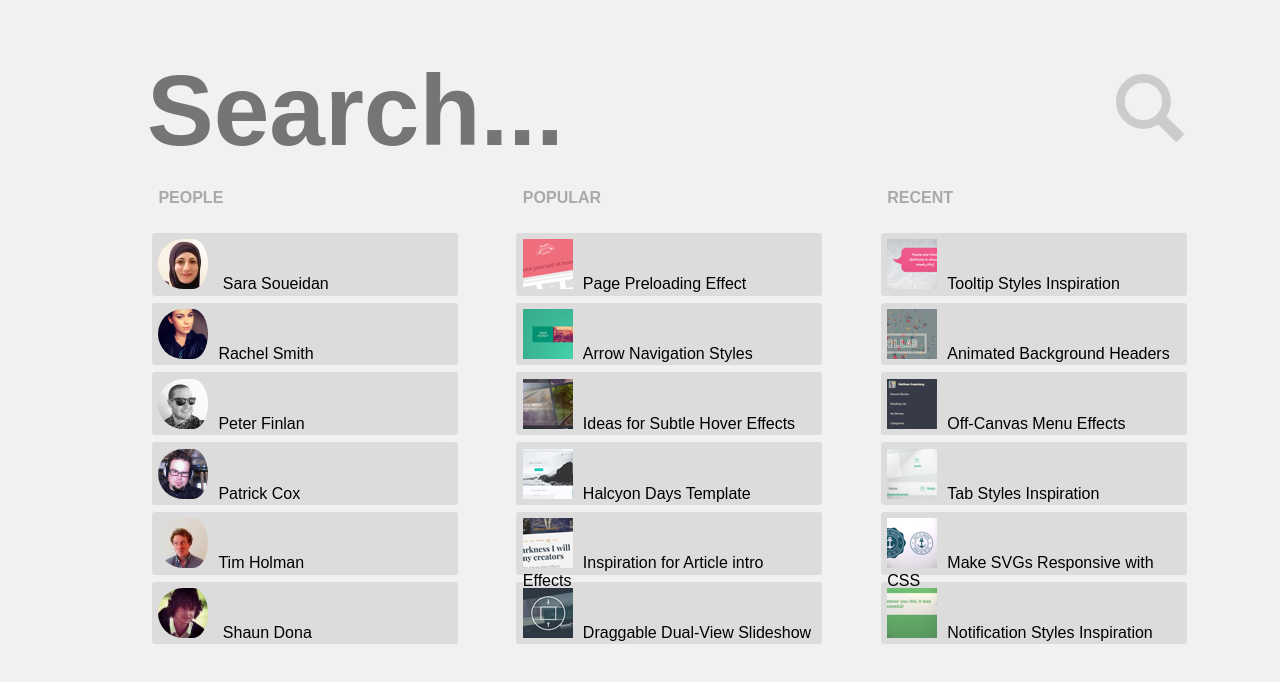
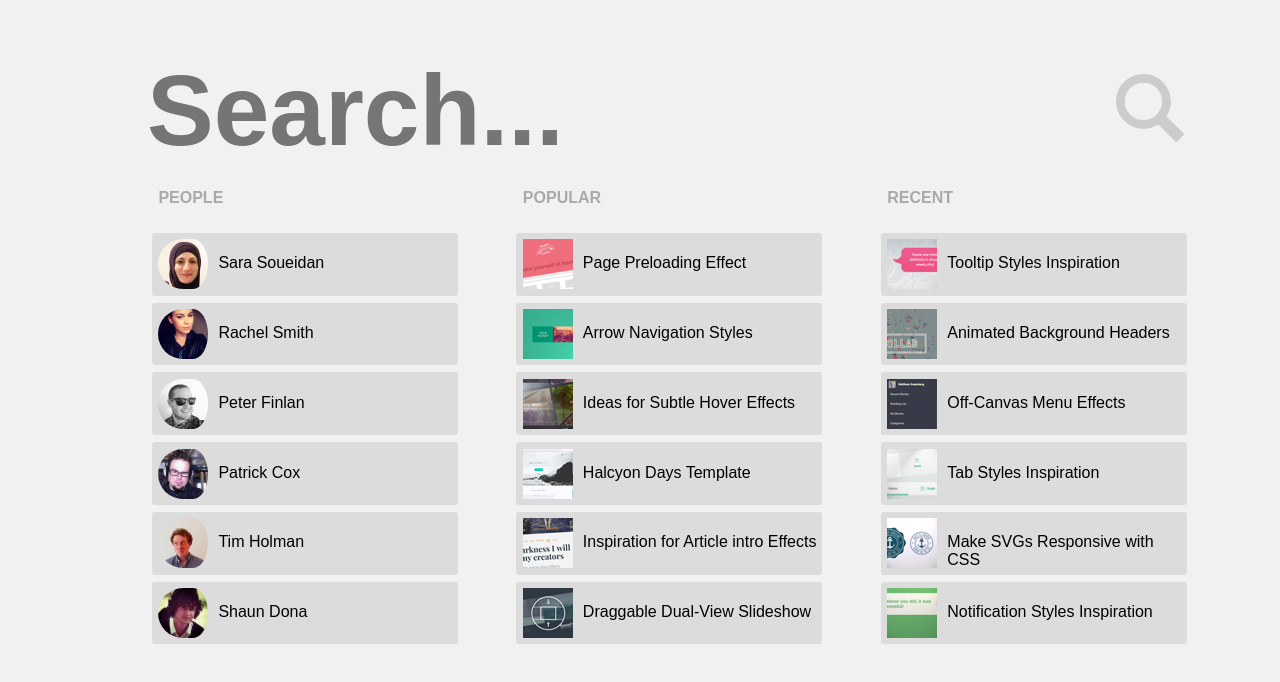
Before and after one commit to makswolf/css-huge-search, a plain HTML site: page index.html in a window 1280 px wide. Drawn offline with Linux system fonts and the light colour scheme.

Commit message:
position, pointer

```diff
--- a/css/style.css
+++ b/css/style.css
@@ -28,6 +28,7 @@ button.submit {
     outline: none;
     background: #f1f1f1;
     padding: o;
+    cursor: pointer;
 }
 button.submit img {
     height: 70px;
@@ -57,6 +58,31 @@ li {
 ul.people li img {
     border-radius: 25px;
 }
+
+.people li {
+    position: relative;
+}
+.people li span {
+    position: absolute;
+    top: 50%;
+    margin-top: -10px;
+}
+.popular li {
+    position: relative;
+}
+.popular li span {
+    position: absolute;
+    top: 50%;
+    margin-top: -10px;
+}
+.recent li {
+    position: relative;
+}
+.recent li span {
+    position: absolute;
+    top: 50%;
+    margin-top: -10px;
+}
 ul.people li.one {
     background-color: #f1f1f1;
     height: 30px;
--- a/index.html
+++ b/index.html
@@ -16,8 +16,8 @@
 
     <ul class="people">
         <li class="one">PEOPLE</li>
-        <li>  <img src="img/SaraSoueidan.jpeg" alt="Sara Soueidan"> <span>Sara Soueidan</span></li>
-        <li><img src="img/RachelSmith.png" alt="Rachel Smith"><span>Rachel Smith</span></li>
+        <li > <img src="img/SaraSoueidan.jpeg" alt="Sara Soueidan"> <span>Sara Soueidan</span></li>
+        <li ><img src="img/RachelSmith.png" alt="Rachel Smith"><span>Rachel Smith</span></li>
         <li><img src="img/PeterFinlan.jpeg" alt="Peter Finlan"><span>Peter Finlan</span></li>
         <li><img src="img/PatrickCox.png" alt="Patrick Cox"><span>Patrick Cox</span></li>
         <li> <img src="img/TimHolman.jpeg" alt="Tim Holman"><span>Tim Holman</span></li>
@@ -27,22 +27,22 @@
 
     <ul class="popular">
         <li class="two">POPULAR</li>
-        <li> <img src="img/PagePreloadingEffect.png">Page Preloading Effect</li>
-        <li><img src="img/ArrowNavigationStyles.png" alt="Error">Arrow Navigation Styles</li>
-        <li><img src="img/HoverEffectsIdeasNew.png" alt="Error">Ideas for Subtle Hover Effects</li>
-        <li><img src="img/FreebieHalcyonDays.png" alt="Error">Halcyon Days Template</li>
-        <li><img src="img/ArticleIntroEffects.png" alt="Error">Inspiration for Article intro Effects</li>
-        <li><img src="img/DraggableDualViewSlideshow.png" alt="Error">Draggable Dual-View Slideshow</li>
+        <li> <img src="img/PagePreloadingEffect.png"><span>Page Preloading Effect</span></li>
+        <li><img src="img/ArrowNavigationStyles.png" alt="Error"><span>Arrow Navigation Styles</span></li>
+        <li><img src="img/HoverEffectsIdeasNew.png" alt="Error"><span>Ideas for Subtle Hover Effects</span></li>
+        <li><img src="img/FreebieHalcyonDays.png" alt="Error"><span>Halcyon Days Template</span></li>
+        <li><img src="img/ArticleIntroEffects.png" alt="Error"><span>Inspiration for Article intro Effects</span></li>
+        <li><img src="img/DraggableDualViewSlideshow.png" alt="Error"><span>Draggable Dual-View Slideshow</span></li>
     </ul>
 
     <ul class="recent">
         <li class="three">RECENT</li>
-        <li><img src="img/TooltipStylesInspiration.png" alt="Error">Tooltip Styles Inspiration</li>
-        <li><img src="img/AnimatedHeaderBackgrounds.png" alt="Error">Animated Background Headers</li>
-        <li><img src="img/OffCanvas.png" alt="Error">Off-Canvas Menu Effects</li>
-        <li><img src="img/TabStyles.png" alt="Error">Tab Styles Inspiration</li>
-        <li><img src="img/ResponsiveSVGs.png" alt="Error">Make SVGs Responsive with CSS</li>
-        <li><img src="img/NotificationStyles.png" alt="Error">Notification Styles Inspiration</li>
+        <li><img src="img/TooltipStylesInspiration.png" alt="Error"><span>Tooltip Styles Inspiration</span></li>
+        <li><img src="img/AnimatedHeaderBackgrounds.png" alt="Error"><span>Animated Background Headers</span></li>
+        <li><img src="img/OffCanvas.png" alt="Error"><span>Off-Canvas Menu Effects</span></li>
+        <li><img src="img/TabStyles.png" alt="Error"><span>Tab Styles Inspiration</span></li>
+        <li><img src="img/ResponsiveSVGs.png" alt="Error"><span>Make SVGs Responsive with CSS</span></li>
+        <li><img src="img/NotificationStyles.png" alt="Error"><span>Notification Styles Inspiration</span></li>
     </ul>
 
 </body>
```
